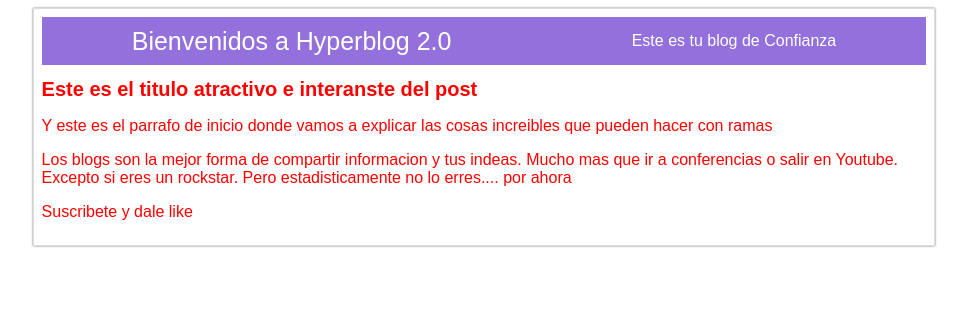
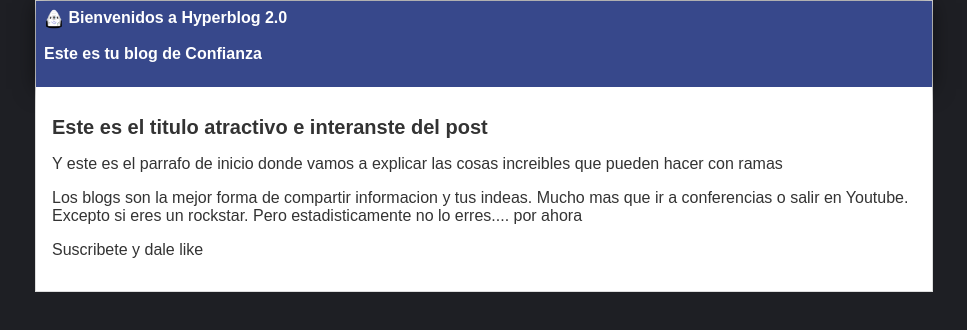
Before and after one commit to pcabreram1234/hyperblog, a website: page index.html in a window 1280 px wide. Shown: the whole page, without its empty margins (156-1123 px from the left). Drawn offline with Linux system fonts and the light colour scheme.

Commit message:
Agregando logo y cambiando el estilo de la cabecera

```diff
--- a/css/style.css
+++ b/css/style.css
@@ -1,34 +1,40 @@
 body {
+  background: #1e1f24;
+  color: #333;
   text-align: center;
   font-family: Arial;
-  color: red;
   font-size: 16px;
+  margin: 0;
+  padding: 0;
 }
-
 #cabecera {
-  width: 100%;
-  background: mediumpurple;
-  height: 3rem;
-  text-align: center;
-  color: white;
-  display: flex;
-  align-items: center;
-  justify-content: space-around;
+  background: #37488b;
+  box-shadow: 0 2px 20px 0 rgba(0, 0, 0, 0.5);
+  color: #fff;
+  font-weight: 700;
+  margin: 0;
+  padding: 0.5em;
 }
-
-#cabecera span:nth-child(1) {
-  font-size: 25px;
+#cabecera #logo {
+  width: 20px;
+  vertical-align: middle;
 }
-
+#cabecera #tagline {
+  padding: 0 0 0 1em;
+  font-weight: 400;
+  font-size: 0.8em;
+}
 #container {
   width: 70%;
-  padding: 0.5rem;
+  padding: 0;
   text-align: left;
   border: 1px solid #ddd;
   margin: 0 auto;
-  box-shadow: 0px 0px 2px 0px #0000008f;
 }
-
 #container h1 {
   font-size: 20px;
 }
+#post {
+  background: #fff;
+  padding: 1em;
+}
--- a/index.html
+++ b/index.html
@@ -10,6 +10,7 @@
   <body>
     <div id="container">
       <div id="cabecera">
+        <img id="logo" src="./imagenes/dragon.png" />
         <span>Bienvenidos a Hyperblog 2.0</span>
         <p>Este es tu blog de Confianza</p>
       </div>
```
Also changed, not shown: imagenes/dragon.png (added).
